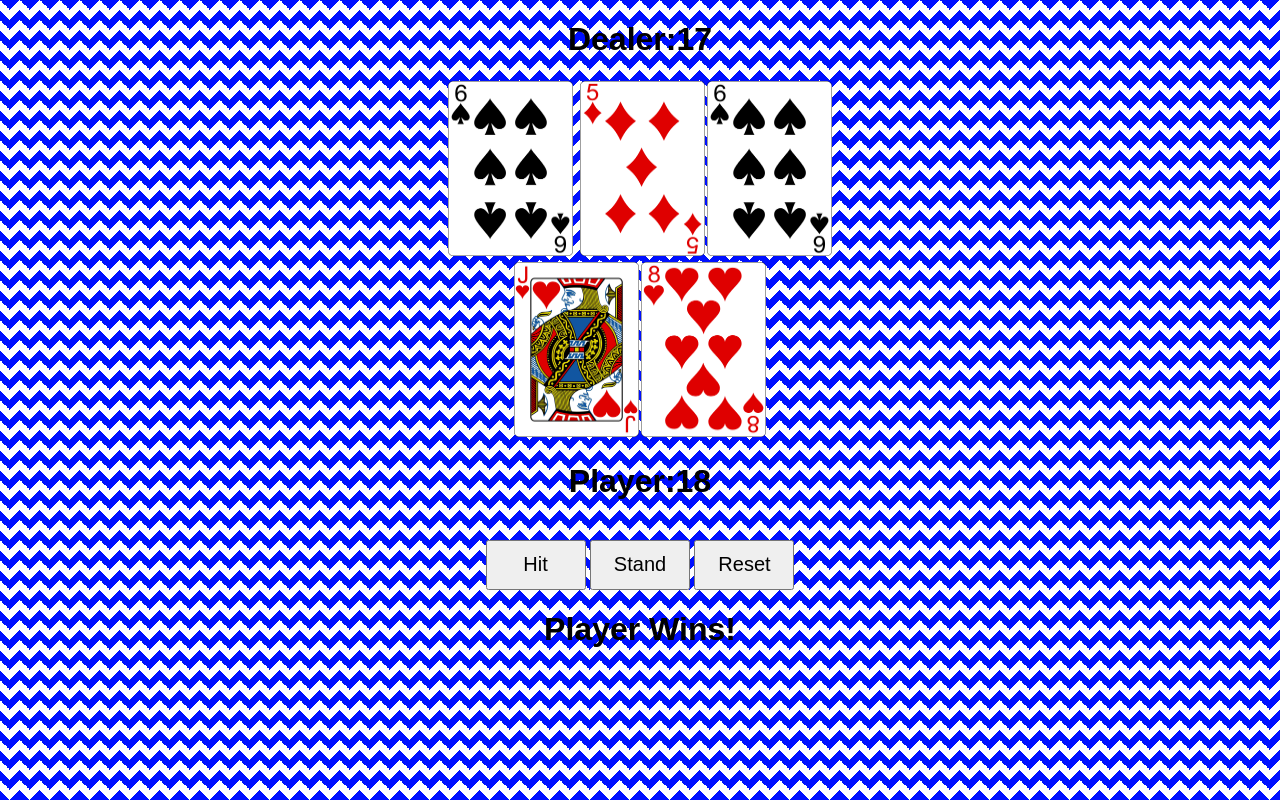
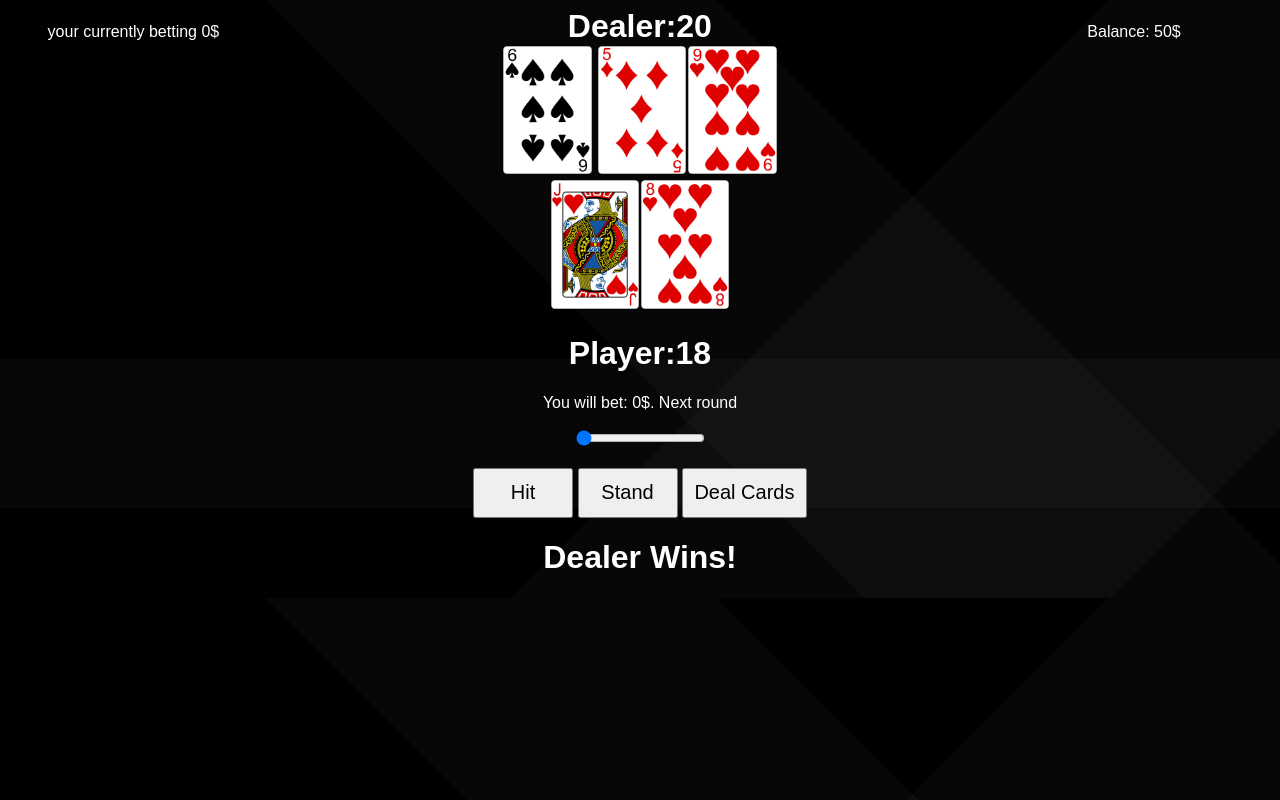
Before and after one commit to Adamfarrow1/BlackJack-Website, a plain HTML site: page BlackJackGame/index.html in a window 1280 px wide. Both pictures are taken after a click on the button "Stand". Drawn offline with Linux system fonts and the light colour scheme; files whose address does not match are found by name.

Commit message:
added ability to bet

```diff
--- a/BlackJackGame/app.js
+++ b/BlackJackGame/app.js
@@ -4,13 +4,18 @@ let dealerValue = 0;
 let gameOver = false;
 let playerAceCount = 0;
 let dealerAceCount = 0;
+let playerBalance = 50;
+let betNum = 0;
 window.onload = startGame;
+
+
 function startGame() {
     let randomSuite;
     let randomNum;
     let randomFace;
     const suites = ["H","D","S","C"];
     const faces = ["K", "Q", "J"];
+    playerBalance -= betNum;
     for(let i = 0 ; i < 56 ; i++){
         randomNum = Math.floor((Math.random() * 12)) + 1;
         randomSuite = Math.floor(Math.random() * 3);
@@ -25,11 +30,9 @@ function startGame() {
         }
         cards.push(randomNum + "-" + suites[randomSuite]);
     }
-    console.log(cards)
     hit();
     hit();
     dealerStart();
-    console.log("start")
 
 }
 function dealerStart(){
@@ -95,6 +98,7 @@ function updateDealerValue(cSplit){
         dealerValue -= 10;
         dealerAceCount--;
     }
+    console.log(dealerValue)
     document.getElementById("dealer-sum").innerText = dealerValue;
 }
 
@@ -106,37 +110,60 @@ function stand(){
     let cardImg = document.createElement("img");
     let card = cards.pop();
     document.getElementById("back").src = "./cards/" + card + ".png";
+    updateDealerValue(card.split("-"));
     while(dealerValue < 17){
+    card = cards.pop()
     cardImg.src = "./cards/" + card + ".png";
     cardImg.className = "cards";
     document.getElementById("dealer-cards").append(cardImg);
-    let cSplit = card.split("-");
-    updateDealerValue(cSplit);
-}
-    console.log(dealerValue);
+    updateDealerValue(card.split("-"));
+    }
     updateWinner();
 }
 
 
 function updateWinner(){
-    if(playerValue > dealerValue && playerValue <= 21){
+    if(dealerValue > 21 && playerValue <= 21){
         document.getElementById("result").innerText = "Player Wins!"
+        playerBalance += (betNum * 2);
+        updateBalance()
+        return;
     }
-    else if(playerValue < dealerValue){
+    if(playerValue == dealerValue && dealerValue <= 21 && playerValue <= 21){
+        document.getElementById("result").innerText = "Draw";
+        updateBalance()
+        return;
+    }
+    if(playerValue > dealerValue && playerValue <= 21 && dealerValue != playerValue && dealerValue < 21){
+        document.getElementById("result").innerText = "Player Wins!"
+        if(playerValue < 21){
+            playerBalance += (betNum * 2);
+            updateBalance()
+        }
+        else{
+            playerBalance += (betNum * 2.5);
+            updateBalance()
+        }
+    }
+    else if(playerValue < dealerValue && dealerValue <= 21 && dealerValue != playerValue){
         document.getElementById("result").innerText = "Dealer Wins!"
+
     }
-    else{
-        document.getElementById("result").innerText = "Draw";
-    }
+
 }
 
 function resetGame(){
+    if(document.getElementById("betSlider").value > playerBalance){
+        document.getElementById("currentBet").innerText = "Invalid Bet (greater than balance)"
+        return
+    }
     playerAceCount = 0
     playerValue = 0
     dealerAceCount = 0
     dealerValue = 0
+    betNum = document.getElementById("betSlider").value;
     gameOver = false
-    cards.splice(0, cards.length)
+    cards = []
 
     document.getElementById("your-cards").textContent = ''
     document.getElementById("dealer-cards").textContent = ''
@@ -151,6 +178,16 @@ function resetGame(){
     document.getElementById("player-sum").innerText = "";
     document.getElementById("dealer-sum").innerText = "";
 
+    document.getElementById("currentBet").innerText = "your currently betting " + betNum + "$"
+    document.getElementById("balanceAmt").innerText = playerBalance - betNum;
 
     startGame();
 }
+
+function updateBalance(){
+    document.getElementById("balanceAmt").innerText = playerBalance;
+}
+
+function updateSlider(){
+    document.getElementById("betAmt").innerText = document.getElementById("betSlider").value
+}
--- a/BlackJackGame/index.html
+++ b/BlackJackGame/index.html
@@ -8,18 +8,29 @@
   <link rel = "stylesheet" href="style.css">
   <script src="app.js"></script>
 </head>
-<body class="main">
-    <h1 class="center"> Dealer:<span id="dealer-sum"></span></h1>
-  <div id="dealer-cards">
+<body>
+  <div>
+    <h1 class="dealer-sum"> Dealer:<span id="dealer-sum">works</span> </h1>
+    <p class="balance">Balance: <span id="balanceAmt">50</span>$ </p>
+    <span id="currentBet">your currently betting 0$</span>
+
+  </div>
+  <div id="dealer-cards"><!--- fix this --->
+
     <img id="back"src="./cards/BACK.png" alt="" class="cards">
   </div>
   <div id="your-cards">  </div>
     <h1 class="center">Player:<span id="player-sum"></span></h1>
+    <div class="slidecontainer">
+      <p>You will bet: <span id="betAmt">0</span>$. Next round</p>
+      <input type="range" min="0" max="100" value="0" class="slider" id="betSlider" oninput="updateSlider()">
+    </div>
+  <div>
+
     <br>
-  <div>
       <button class="hitButton" id="hitId" onclick="hit()">Hit</button>
       <button class="standButton" id="stanId" onclick="stand()">Stand</button>
-      <button class="resetButton" id="resetId" onclick="resetGame()">Reset</button>
+      <button class="resetButton" id="resetId" onclick="resetGame()">Deal Cards</button>
   </div>
   <h1 id="result"></h1>
 </body>
--- a/BlackJackGame/style.css
+++ b/BlackJackGame/style.css
@@ -1,17 +1,41 @@
 body {
     text-align: center;
     font-family: sans-serif;
-    background-color: #ffffff;
-    opacity: 1;
-    background-image:  linear-gradient(135deg, #0010ff 25%, transparent 25%), linear-gradient(225deg, #0010ff 25%, transparent 25%), linear-gradient(45deg, #0010ff 25%, transparent 25%), linear-gradient(315deg, #0010ff 25%, #ffffff 25%);
-    background-position:  10px 0, 10px 0, 0 0, 0 0;
-    background-size: 20px 20px;
-    background-repeat: repeat;
+    color:white;
+    background-image: linear-gradient(45deg, transparent 0%, transparent 46%,rgba(114, 114, 114,0.06) 46%, rgba(114, 114, 114,0.06) 70%,transparent 70%, transparent 100%),linear-gradient(135deg, transparent 0%, transparent 59%,rgba(114, 114, 114,0.06) 59%, rgba(114, 114, 114,0.06) 91%,transparent 91%, transparent 100%),linear-gradient(0deg, transparent 0%, transparent 15%,rgba(114, 114, 114,0.06) 15%, rgba(114, 114, 114,0.06) 40%,transparent 40%, transparent 100%),linear-gradient(90deg, rgb(0,0,0),rgb(0,0,0));
+
+}
+
+
+#currentBet{
+    display: inline-block;
+    position: relative;
+    right: 50%;
+}
+
+.line {
+    display: flex;
+    align-items: center;
+    justify-content: center;
+    gap:20px;
+  }
+
+.dealer-sum{
+    display: inline;
+    position: relative;
+    left: 11%;
+    z-index: -1;
+}
+
+.balance{
+    position: relative;
+    display: inline;
+    left: 40%;
 }
 
 .cards {
-    height: 175px;
-    width: 125px;
+    height: 7%;
+    width: 7%;
     margin: 1px;
 }
 
@@ -21,7 +45,7 @@ body {
     font-size: 20px;
 }
 .resetButton {
-    width: 100px;
+    width: 125px;
     height: 50px;
     font-size: 20px;
 }
@@ -31,11 +55,6 @@ body {
     font-size: 20px;
 }
 
-.center {
-    display: block;
-    margin-left: auto;
-    margin-right: auto;
-    width: 50%;
-    color: black;
-    object-position: center;
-  }
+.slidecontainer{
+    text-align: center;
+}
```
